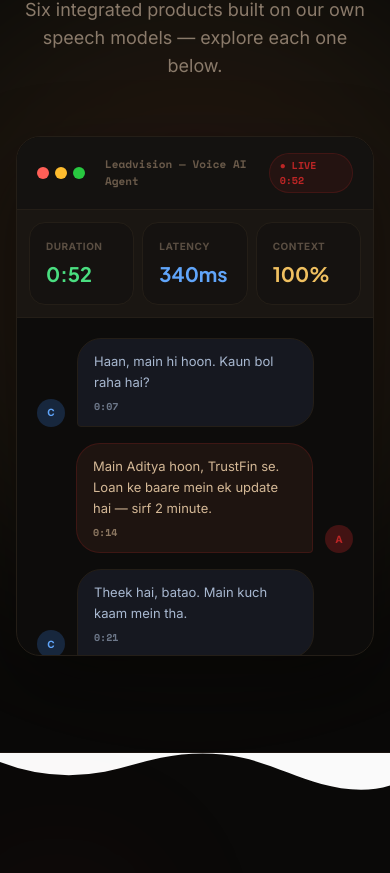
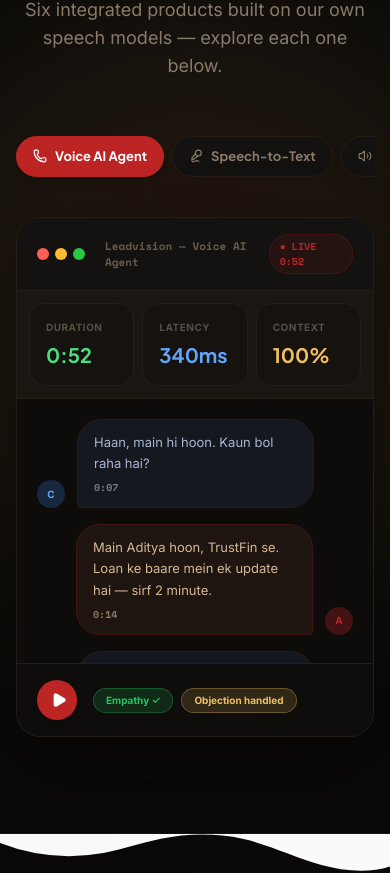
Before and after one commit to justcreate-shaurya/LeadVision-Website, a Next.js app: page / in a window 390 px wide. Shown: the part 1051-1924 px from the top of the page. Built offline with nearby package versions, Linux system fonts and the light colour scheme.

Commit message:
Fix dashboard scroll bug and add horizontal mobile navigation for features

```diff
--- a/src/components/InteractiveDashboard.tsx
+++ b/src/components/InteractiveDashboard.tsx
@@ -21,7 +21,7 @@ function Panel({ children, title, badge, accentColor = "#bd2525" }: { children:
   return (
     <div className="h-full flex flex-col bg-[#0d0c0b] rounded-[24px] overflow-hidden border border-[#241e17] shadow-[0_32px_80px_rgba(0,0,0,0.4)] relative">
       {/* Chrome bar */}
-      <div className="flex items-center justify-between px-5 py-4 bg-[#141210] border-b border-[#241e17] z-10 relative">
+      <div className="flex items-center justify-between px-5 py-4 bg-[#141210] border-b border-[#241e17] z-10 relative shrink-0">
         <div className="flex items-center gap-3">
           <div className="flex gap-1.5">
             <div className="w-3 h-3 rounded-full bg-[#ff5f57]" />
@@ -36,7 +36,7 @@ function Panel({ children, title, badge, accentColor = "#bd2525" }: { children:
           </span>
         )}
       </div>
-      <div className="relative flex-1 flex flex-col z-10">
+      <div className="relative flex-1 flex flex-col min-h-0 z-10">
         {children}
       </div>
     </div>
@@ -396,6 +396,24 @@ export function InteractiveDashboard() {
           </p>
         </motion.div>
 
+        {/* Mobile Horizontal Navigation */}
+        <div className="md:hidden flex overflow-x-auto gap-2 pb-4 mb-6 scrollbar-hide snap-x" style={{ msOverflowStyle: 'none', scrollbarWidth: 'none' }}>
+          {products.map(p => {
+            const Icon = p.icon;
+            const isActive = active === p.id;
+            return (
+              <button
+                key={p.id}
+                onClick={() => setActive(p.id)}
+                className={`flex-shrink-0 snap-start flex items-center gap-2 px-4 py-2.5 rounded-full transition-colors border ${isActive ? 'bg-[#bd2525] border-[#bd2525] text-white shadow-md' : 'bg-[#141210] border-[#241e17] text-[#8a7a6a]'}`}
+              >
+                <Icon size={14} />
+                <span className="text-[13px] font-bold font-display">{p.name}</span>
+              </button>
+            )
+          })}
+        </div>
+
         {/* Desktop layout */}
         <div className="grid grid-cols-1 md:grid-cols-[340px_1fr] lg:grid-cols-[380px_1fr] gap-6 lg:gap-10 items-start max-w-6xl mx-auto">
           {/* Left: Dark Glass sidebar */}
```
